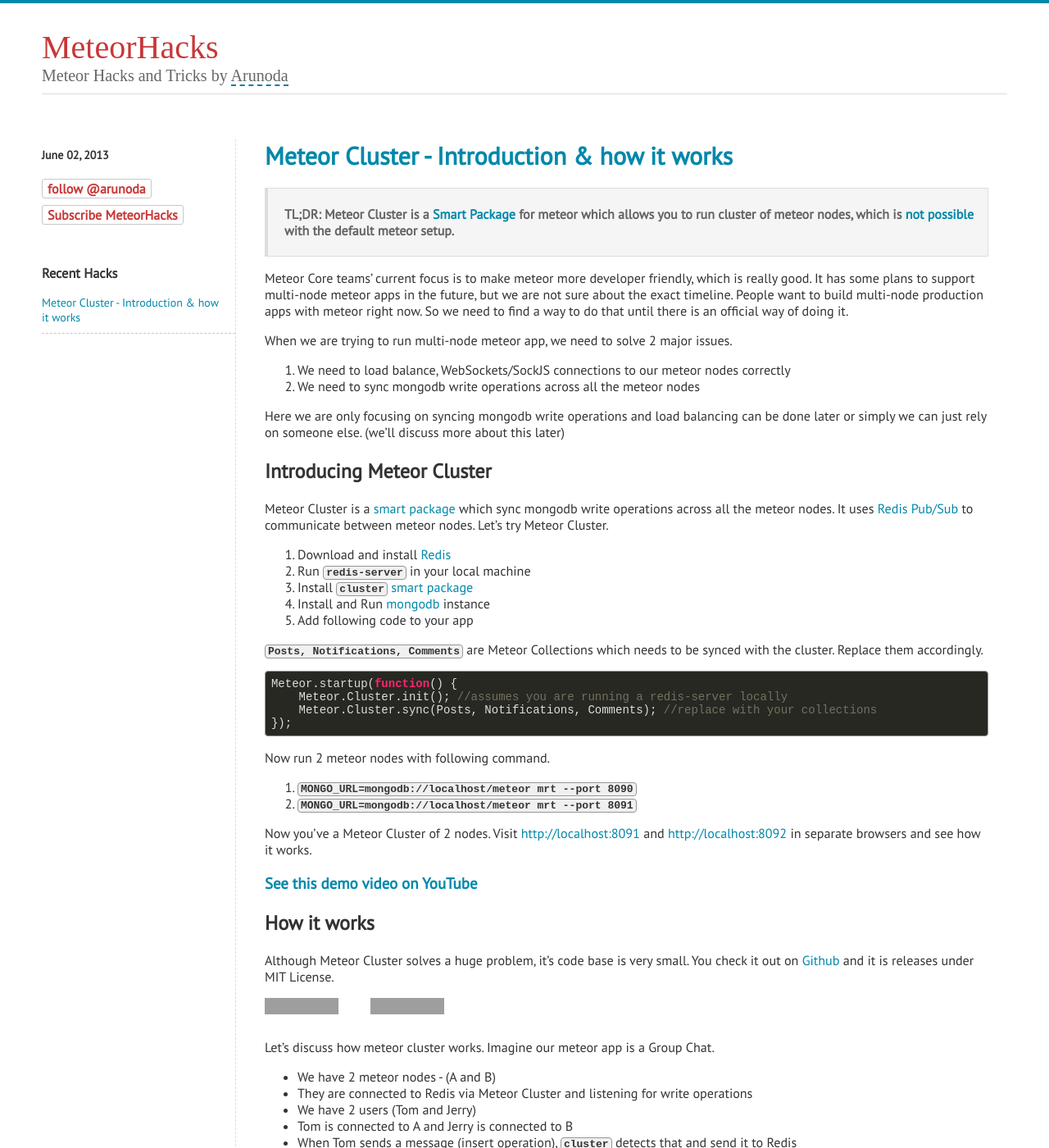
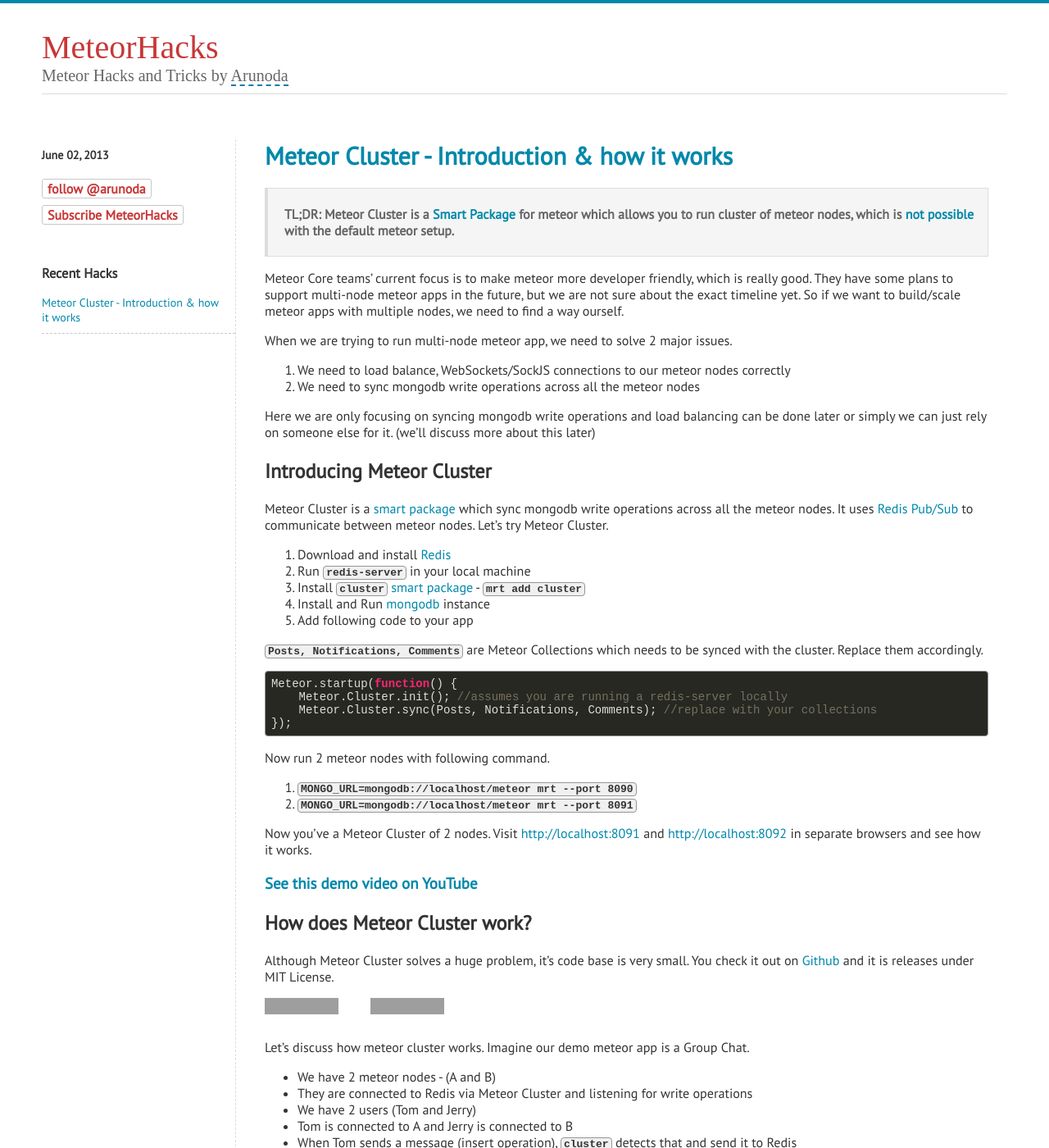
Before and after one commit to meteorhacks/meteorhacks.github.io, a Jekyll site: the page built from _posts/2013-06-02-meteor-cluster-introduction-and-how-it-works.md, in a window 1280 px wide and 1400 px high. Shown: the whole window at 82% size. Built offline with Jekyll 4.4.1, drawn with Linux system fonts in a browser that asks for light colours; some web fonts are replaced; comment, search, counter and statistics services are not loaded; some of the changed text lies outside the part shown; grey boxes are pictures that could not be loaded.

Commit message:
fixed some typos

```diff
--- a/_posts/2013-06-02-meteor-cluster-introduction-and-how-it-works.md
+++ b/_posts/2013-06-02-meteor-cluster-introduction-and-how-it-works.md
@@ -7,14 +7,14 @@
 
 > TL;DR: Meteor Cluster is a [Smart Package](https://atmosphere.meteor.com/package/cluster) for meteor which allows you to run cluster of meteor nodes, which is [not possible](http://stackoverflow.com/a/13716069/457224) with the default meteor setup.
 
-Meteor Core teams' current focus is to make meteor more developer friendly, which is really good. It has some plans to support multi-node meteor apps in the future, but we are not sure about the exact timeline. People want to build multi-node production apps with meteor right now. So we need to find a way to do that until there is an official way of doing it.
+Meteor Core teams' current focus is to make meteor more developer friendly, which is really good. They have some plans to support multi-node meteor apps in the future, but we are not sure about the exact timeline yet. So if we want to build/scale meteor apps with multiple nodes, we need to find a way ourself.
 
 When we are trying to run multi-node meteor app, we need to solve 2 major issues.
 
 1. We need to load balance, WebSockets/SockJS connections to our meteor nodes correctly
 2. We need to sync mongodb write operations across all the meteor nodes
 
-Here we are only focusing on syncing mongodb write operations and load balancing can be done later or simply we can just rely on someone else. (we'll discuss more about this later)
+Here we are only focusing on syncing mongodb write operations and load balancing can be done later or simply we can just rely on someone else for it. (we'll discuss more about this later)
 
 ## Introducing Meteor Cluster
 
@@ -22,7 +22,7 @@
 
 1. Download and install [Redis](http://redis.io)
 2. Run `redis-server` in your local machine
-3. Install `cluster` [smart package](https://atmosphere.meteor.com/package/cluster)
+3. Install `cluster` [smart package](https://atmosphere.meteor.com/package/cluster) - `mrt add cluster`
 5. Install and Run [mongodb](http://www.mongodb.org/) instance
 4. Add following code to your app
 
@@ -42,7 +42,7 @@
 
 ### [See this demo video on YouTube](http://www.youtube.com/watch?v=12NkUJEdFCw&feature=youtu.be)
 
-## How it works
+## How does Meteor Cluster work?
 
 Although Meteor Cluster solves a huge problem, it's code base is very small. You check it out on [Github](https://github.com/arunoda/meteor-cluster) and it is releases under MIT License.
 
@@ -51,7 +51,7 @@
 <iframe src="http://ghbtns.com/github-btn.html?user=arunoda&repo=meteor-cluster&type=fork&count=true&size=large" allowtransparency="true" frameborder="0" scrolling="0" width="152px" height="30px">
 </iframe>
 
-Let's discuss how meteor cluster works. Imagine our meteor app is a Group Chat.
+Let's discuss how meteor cluster works. Imagine our demo meteor app is a Group Chat.
 
 * We have 2 meteor nodes - (A and B)
 * They are connected to Redis via Meteor Cluster and listening for write operations
@@ -65,7 +65,7 @@
 
 ### Does this duplicate my write operations?
 
-It seems like we are applying the insert operation in two places into a single mongodb database. And there should be some collisions in the database.
+It seems like we are applying the insert operation in two places, which should cause database collisions.
 
 **No. its not like that. There won't be any collisions and this is completely safe. Here is what is exactly happens when applying the write operation.**
 
@@ -75,7 +75,7 @@
 
 ## Deploy an app with Meteor Cluster
 
-> [This Meteor App](http://meteor-cluster.jit.su) runs with 3 node Meteor Cluster. App is hosted on [Nodejitsu](nodejitsu.com) and using [Redis Cloud](http://redis-cloud.com/) for a hosted redis server. Nodejitsu can do the load balancing for our multi-node meteor app.
+> [This Demo Meteor App](http://meteor-cluster.jit.su) runs with 3 node Meteor Cluster. App is hosted on [Nodejitsu](nodejitsu.com) and using [Redis Cloud](http://redis-cloud.com/) as the hosted redis server. Nodejitsu can do the load balancing for our multi-node meteor app.
 
 Let's try to deploy an multi-node meteor app to a PAAS provider. Yes you can deploy it to your own hardware too.
 
```
Also changed, not shown: other parts of _posts/2013-06-02-meteor-cluster-introduction-and-how-it-works.md (+1 -1 lines).
